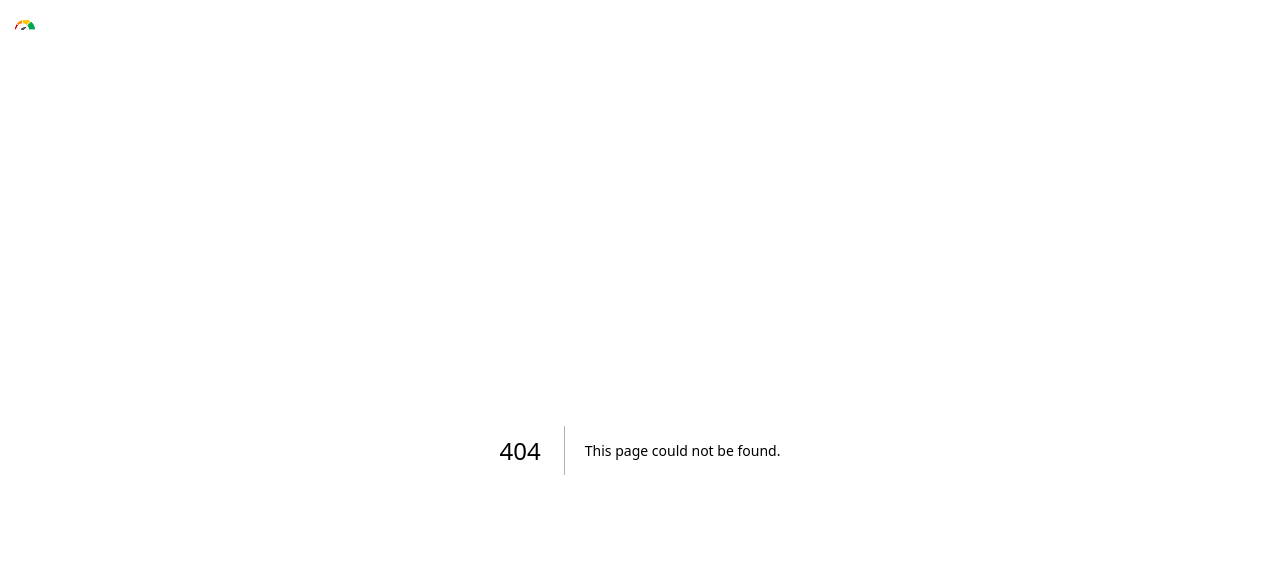
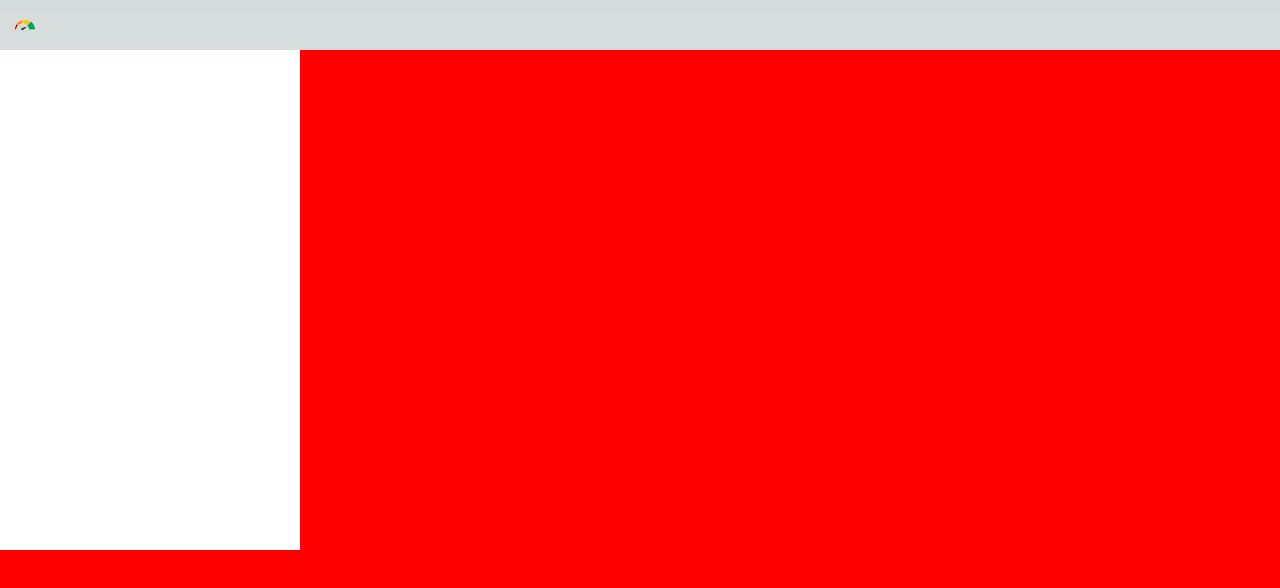
Before and after one commit to pavelnaradovy/frontend, a Next.js app: page /login in a window 1280 px wide. Before the commit this address had no page. Shown: the top 588 px of the page. Built offline with nearby package versions, Linux system fonts and the light colour scheme.

Commit message:
add sign-in page

```diff
--- /dev/null
+++ b/app/login/page.tsx
@@ -0,0 +1,8 @@
+import styles from "./styles.module.sass";
+export default function Login() {
+  return (
+    <div className={styles.wrapper}>
+      <div className={styles.container}></div>
+    </div>
+  );
+}
--- /dev/null
+++ b/app/login/styles.module.sass
@@ -0,0 +1,10 @@
+.wrapper
+    position: relative
+    width: 100vw
+    height: 100vh
+    background: red
+.container
+    position: absolute
+    width: 300px
+    height: 500px
+    background: #fff
```
